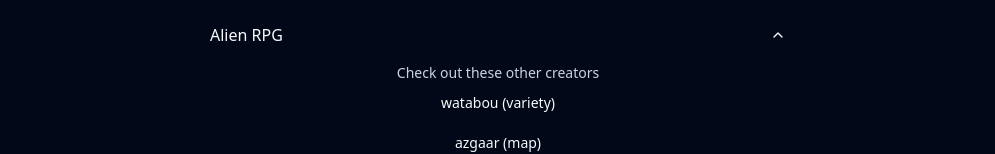
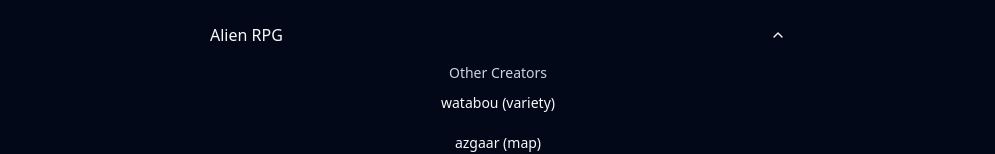
Before and after one commit to CodaBool/maps.codabool.com, a Next.js app: page / in a window 1280 px wide. Both pictures are taken after a click on the button "Alien RPG". Shown: the part 153-307 px from the top of the page, without its empty margins (142-1137 px from the left). Built offline with nearby package versions, Linux system fonts and the light colour scheme.

Commit message:
Update page.js

```diff
--- a/app/page.js
+++ b/app/page.js
@@ -114,7 +114,7 @@
             <AccordionItem value="item-1">
               <AccordionTrigger>Alien RPG</AccordionTrigger>
               <AccordionContent>
-                <p className="text-center text-ring">Check out these other creators</p>
+                <p className="text-center text-ring">Other Creators</p>
                 <ul className="leading-10 text-center">
                         <li><a href="https://watabou.github.io/" target="_blank" rel="noopener noreferrer">watabou</a> (variety)</li>
                         <li><a href="https://azgaar.github.io" target="_blank" rel="noopener noreferrer">azgaar</a> (map)</li>
```
